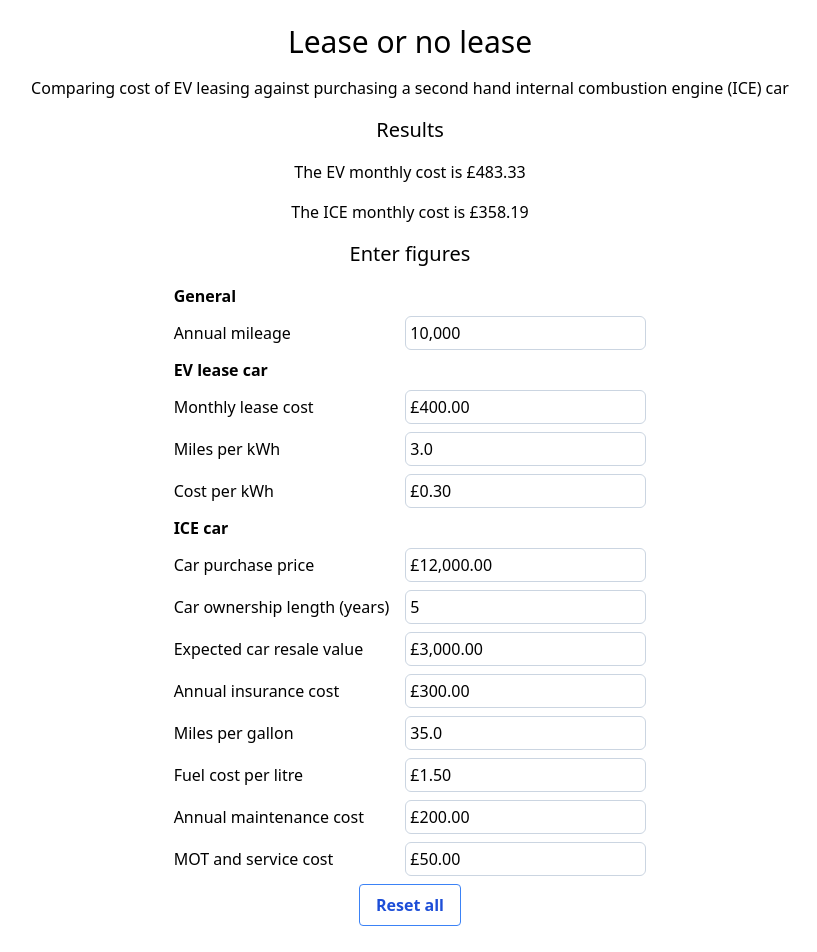
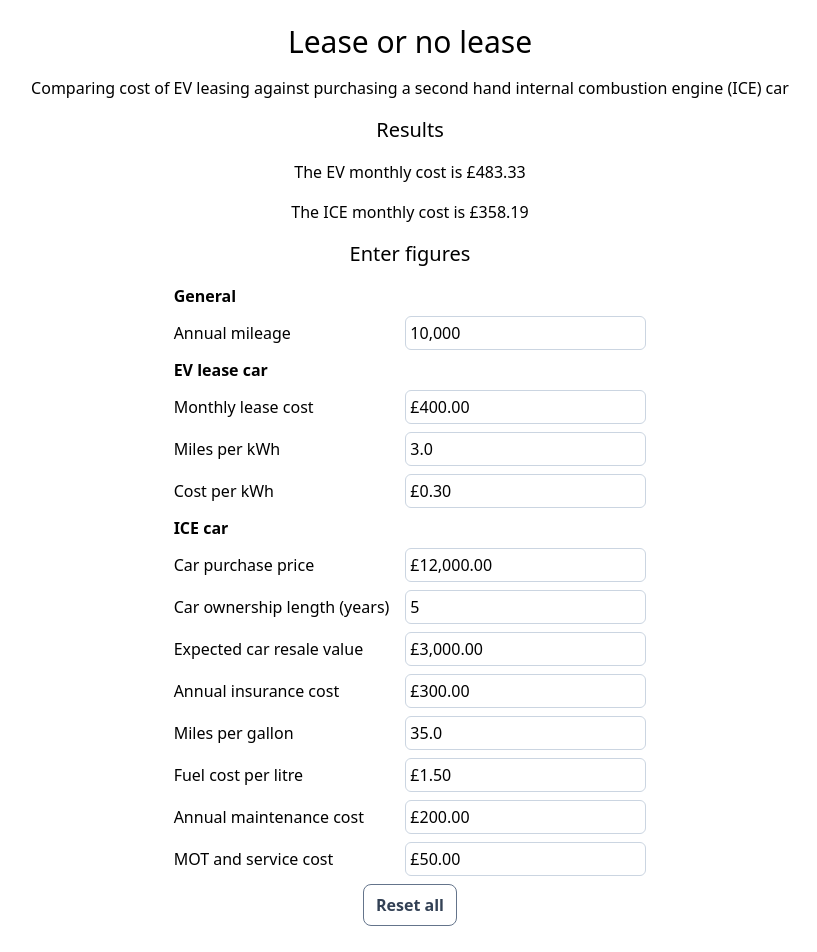
Before and after one commit to mattmarch/lease-or-no-lease, a React (Vite) app: page / in a window 1280 px wide. Shown: the top 952 px of the page, without its empty margins (230-1047 px from the left). Built offline with nearby package versions, Linux system fonts and the light colour scheme.

Commit message:
Make the reset button grey

```diff
--- a/src/App.tsx
+++ b/src/App.tsx
@@ -93,7 +93,7 @@ const App = () => {
           isCurrency
         />
         <button
-          className="bg-transparent hover:bg-blue-500 text-blue-700 font-semibold hover:text-white py-2 px-4 border border-blue-500 hover:border-transparent rounded self-center"
+          className="bg-transparent hover:bg-slate-500 text-slate-700 font-semibold hover:text-white py-2 px-3 border border-slate-500 hover:border-transparent rounded-lg self-center"
           onClick={resetFigures}
         >
           Reset all
```
